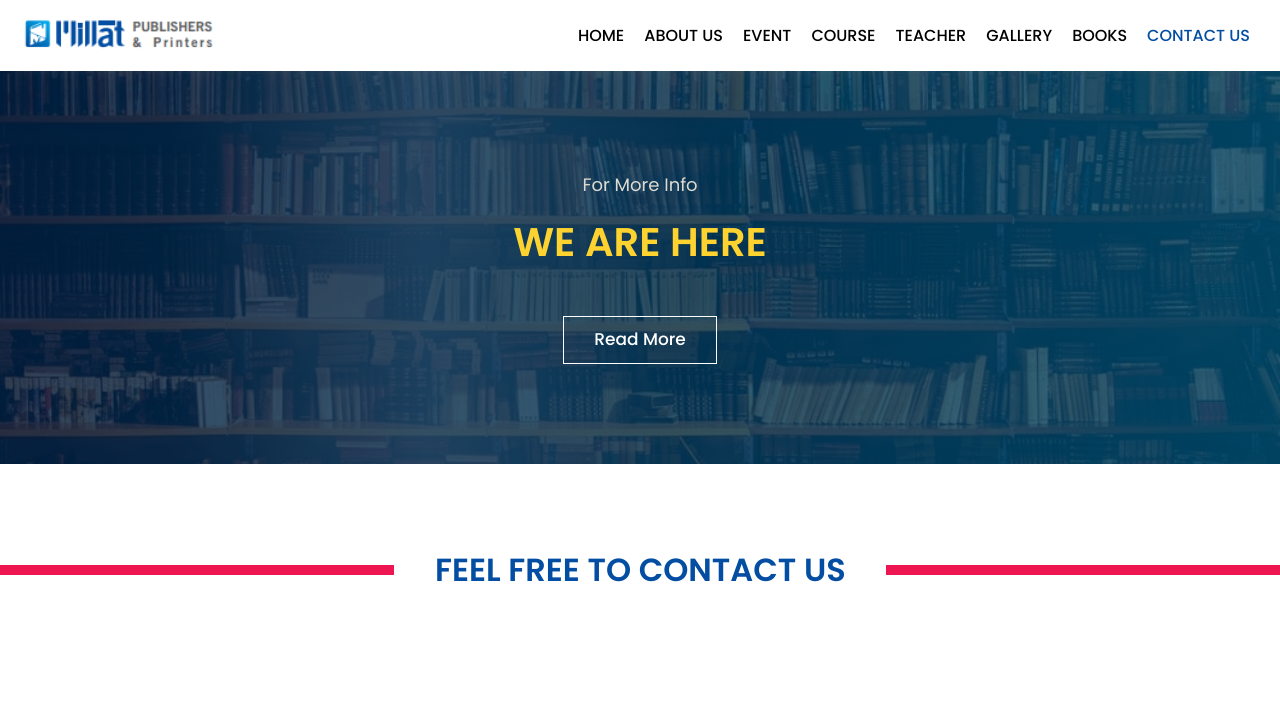
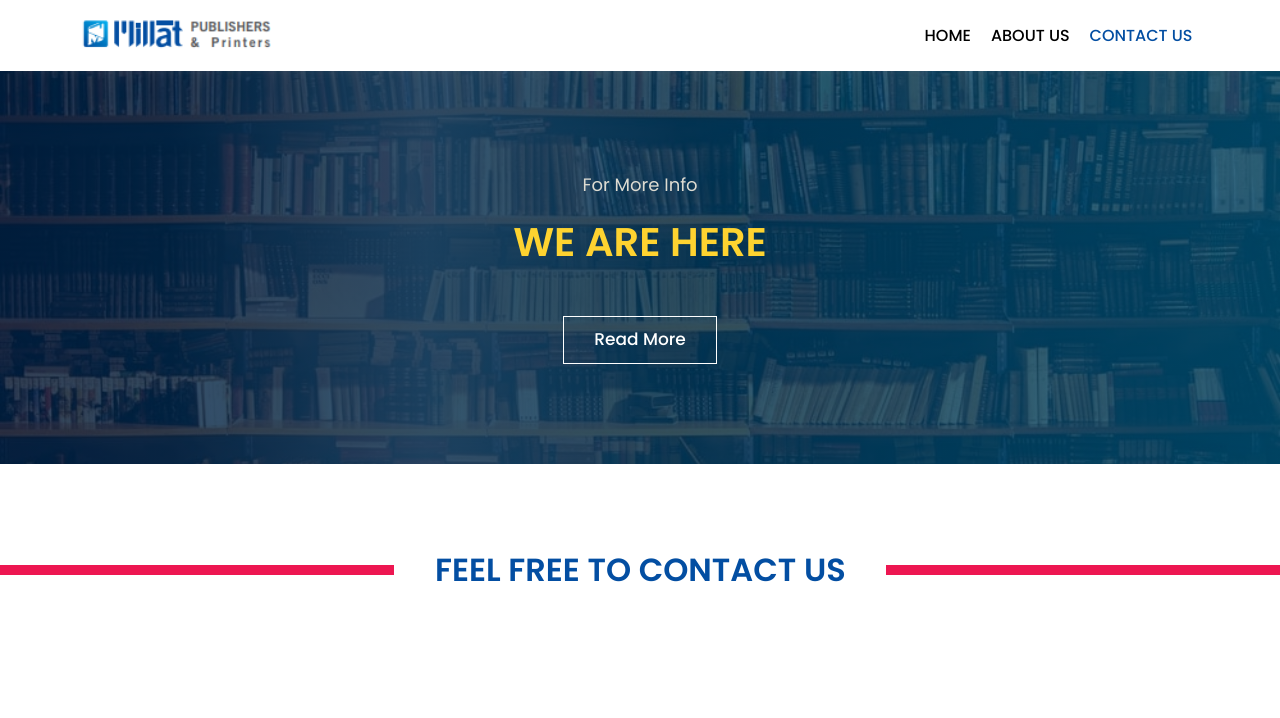
Before and after one commit to akif-122/millat.github.io, a plain HTML site: page contact.html in a window 1280 px wide. Shown: the top 718 px of the page. Drawn offline with nearby package versions, Linux system fonts and the light colour scheme.

Commit message:
Remove Extra nav Item.

```diff
--- a/contact.html
+++ b/contact.html
@@ -25,7 +25,8 @@
 
     <!-- NAVBAR SECTION START -->
     <div class="navTop">
-        <nav class="navbar navbar-expand-lg navbar-light" id="topNav">
+        <nav class="navbar navbar-expand-md navbar-light" id="topNav">
+            <div class="container">
                 <a href="#" class="navbar-brand" data-aos="fade-right">
                     <img src="assets/img/logo.PNG" alt="Millat Logo">
                 </a>
@@ -34,19 +35,14 @@
                     <span class="navbar-toggler-icon"></span>
                 </button>
 
-            <div class="collapse navbar-collapse" id="myNav" data-aos="zoom-in">
+                <div class="collapse navbar-collapse" id="myNav">
                     <ul class="navbar-nav text-uppercase ms-auto">
-                    <li><a href="index.html" class="nav-link">Home</a></li>
-                    <li><a href="about.html" class="nav-link">About Us</a></li>
-                    <li><a href="#" class="nav-link">event</a></li>
-                    <li><a href="#" class="nav-link">course</a></li>
-                    <li><a href="#" class="nav-link">Teacher</a></li>
-                    <li><a href="#" class="nav-link">Gallery</a></li>
-                    <li><a href="#" class="nav-link">books</a></li>
+                        <li><a href="index.html" class="nav-link ">Home</a></li>
+                        <li><a href="about.html" class="nav-link ">About Us</a></li>
                         <li><a href="contact.html" class="nav-link active">contact us</a></li>
                     </ul>
                 </div>
-
+            </div>
         </nav>
     </div>
     <!-- NAVBAR SECTION END -->
```
Also changed, not shown: about.html (+5 -9 lines), index.html (+4 -8 lines). Lines whose indentation alone changed are shown as unchanged.
